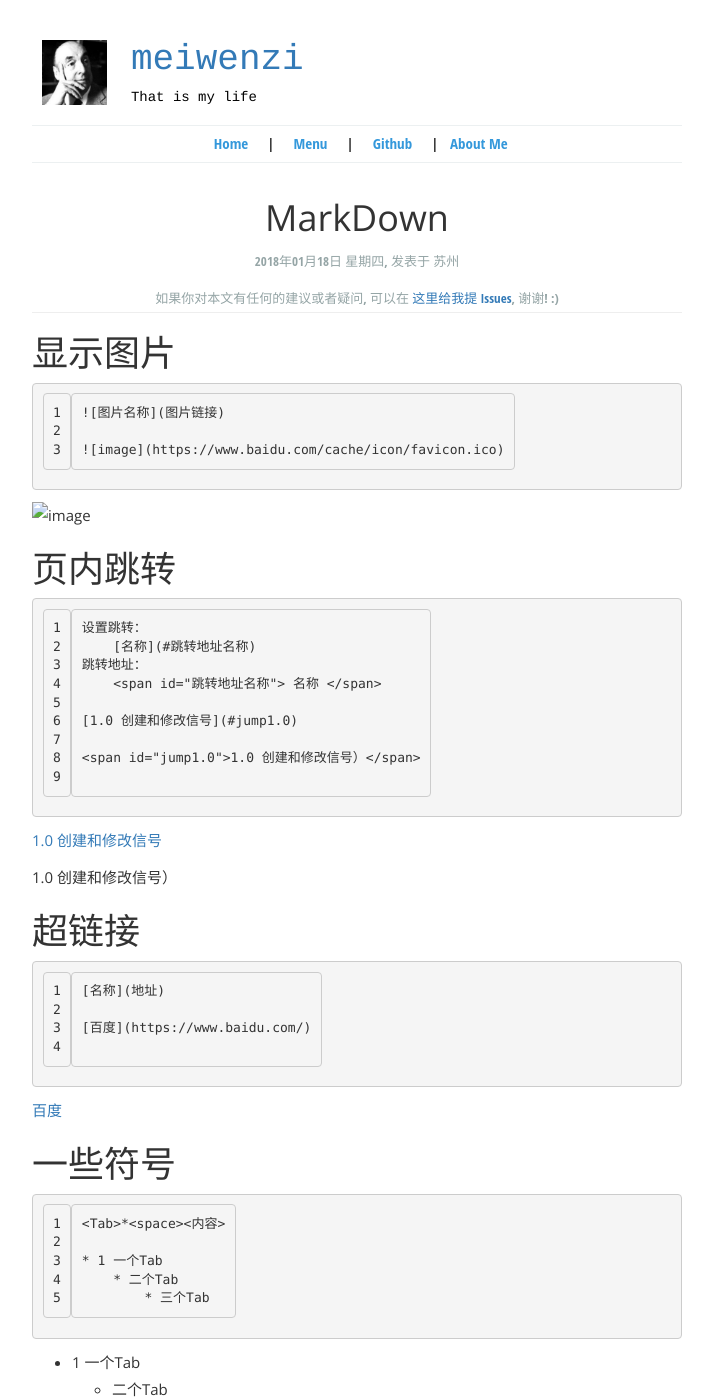
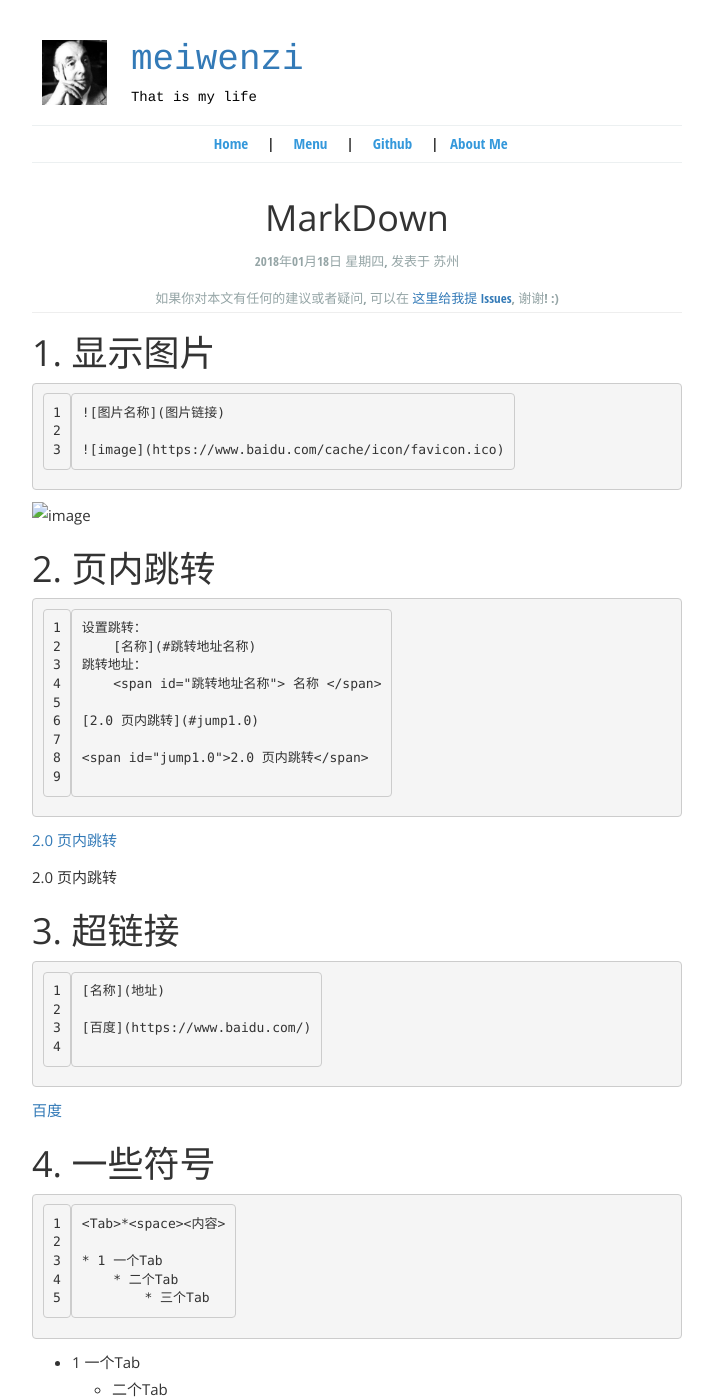
Before and after one commit to meiwenzi/meiwenzi.github.io, a Jekyll site: the page built from _posts/2018-01-18-MarkDown.md, in a window 1280 px wide and 1400 px high. Shown: the whole window, without its empty margins (283-996 px from the left). Built offline with Jekyll 4.4.1, drawn with Linux system fonts in a browser that asks for light colours.

Commit message:
Update _posts/2018-01-18-MarkDown.md

````diff
--- a/_posts/2018-01-18-MarkDown.md
+++ b/_posts/2018-01-18-MarkDown.md
@@ -17,7 +17,7 @@
 
 ![image](https://www.baidu.com/cache/icon/favicon.ico)
 
-# 页内跳转
+# 2. 页内跳转
 
 ```
 设置跳转：
@@ -25,16 +25,16 @@
 跳转地址：
     <span id="跳转地址名称"> 名称 </span>
 
-[1.0 创建和修改信号](#jump1.0)
+[2.0 页内跳转](#jump1.0)
 
-<span id="jump1.0">1.0 创建和修改信号）</span>
+<span id="jump1.0">2.0 页内跳转</span>
 
 ```
-[1.0 创建和修改信号](#jump1.0)
+[2.0 页内跳转](#jump1.0)
 
-<span id="jump1.0">1.0 创建和修改信号）</span>
+<span id="jump1.0">2.0 页内跳转</span>
 
-# 超链接
+# 3. 超链接
 
 ```
 [名称](地址)
@@ -44,7 +44,7 @@
 ```
 [百度](https://www.baidu.com/)
 
-# 一些符号
+# 4. 一些符号
 
 ```
 <Tab>*<space><内容>
````
Also changed, not shown: other parts of _posts/2018-01-18-MarkDown.md (+1 -1 lines).
